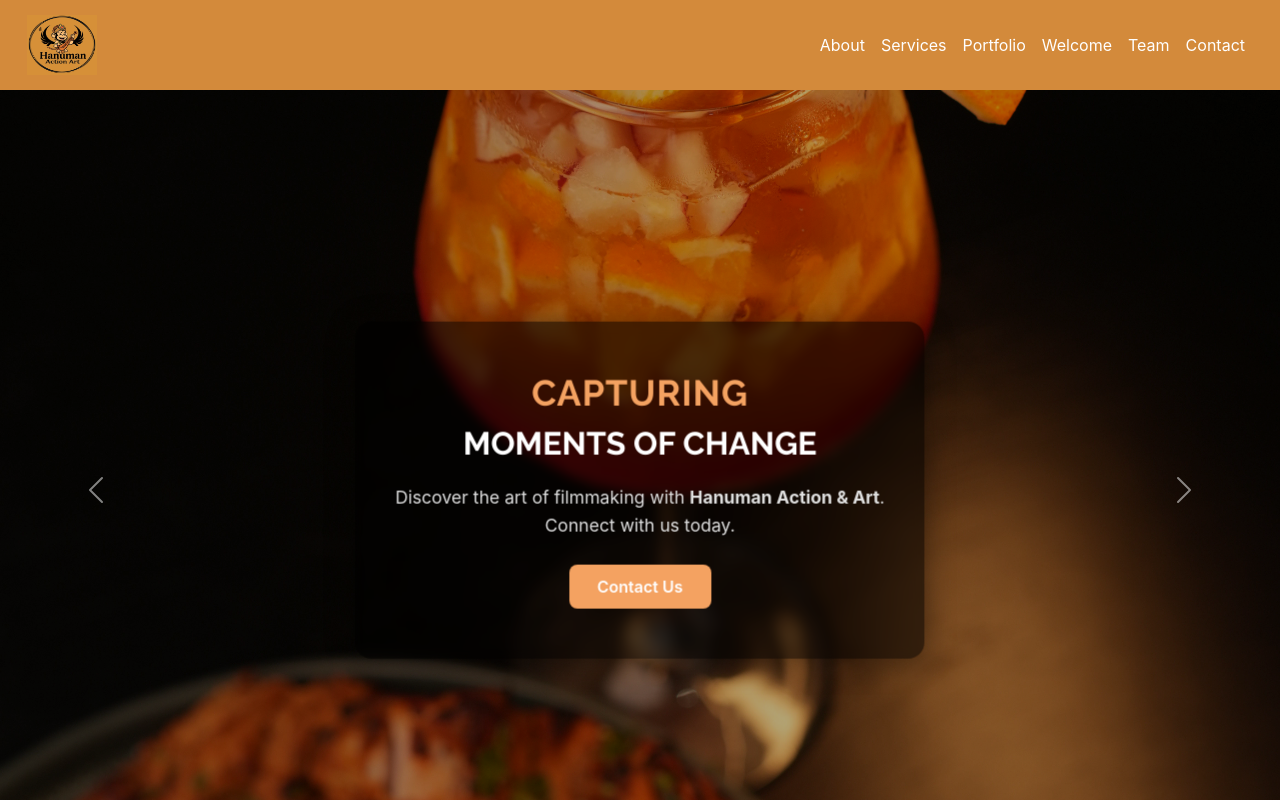
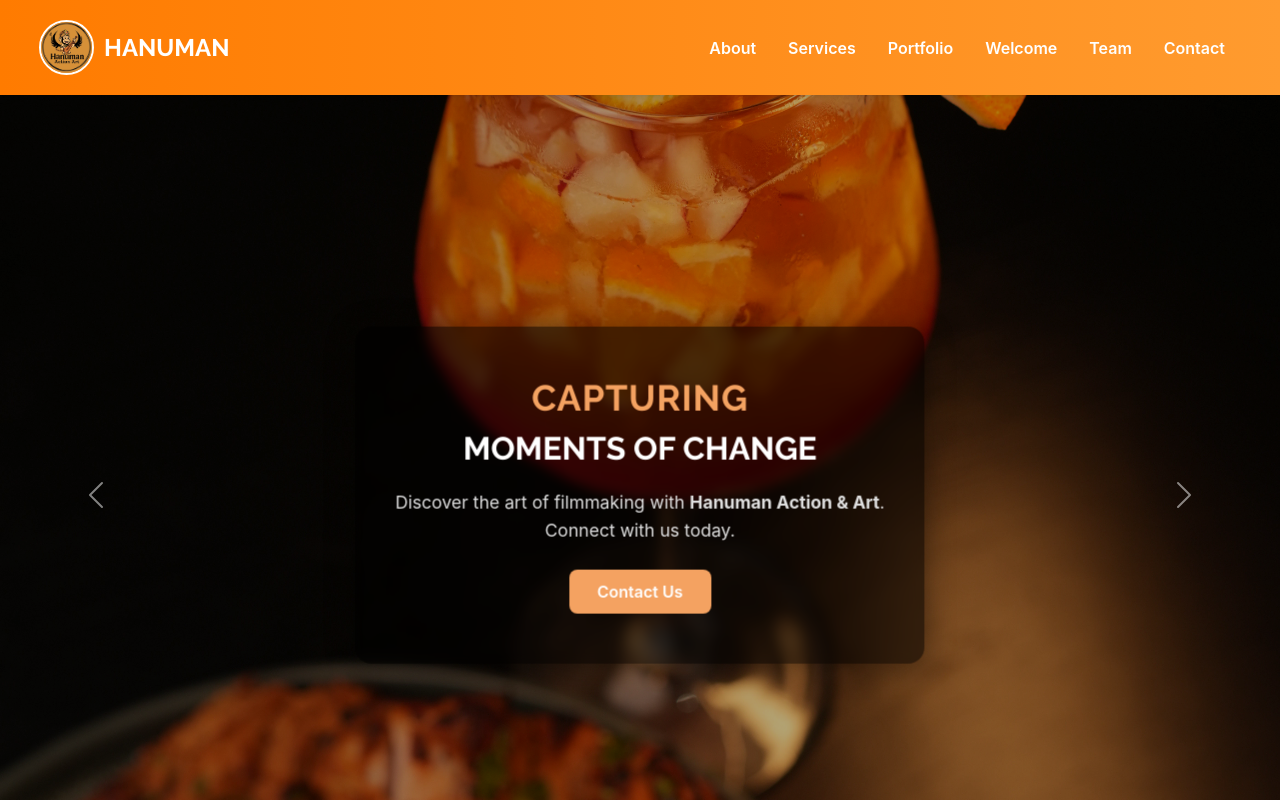
Before and after one commit to VAISHNAVIMISHRA24/hanuman_action, a React (Create React App) app: page / in a window 1280 px wide. Shown: the top 800 px of the page. Built offline with nearby package versions, Linux system fonts and the light colour scheme; what smooth-scroll would draw is missing.

Commit message:
fix the team and client component

```diff
--- a/package.json
+++ b/package.json
@@ -10,6 +10,7 @@
     "axios": "^1.11.0",
     "emailjs-com": "^2.6.4",
     "framer-motion": "^4.1.17",
+    "lucide-react": "^0.546.0",
     "react": "^17.0.1",
     "react-dom": "^17.0.1",
     "react-scripts": "^5.0.1",
--- a/public/css/style.css
+++ b/public/css/style.css
@@ -350,6 +350,98 @@ header .intro-text {
 #services .service-desc {
   margin-bottom: 40px;
 }
+.team-card {
+  background: #fff;
+  border-radius: 16px;
+  overflow: hidden;
+  box-shadow: 0 4px 12px rgba(0, 0, 0, 0.1);
+  transition: transform 0.4s ease, box-shadow 0.4s ease;
+  cursor: pointer;
+}
+
+.team-card:hover {
+  transform: translateY(-8px);
+  box-shadow: 0 8px 18px rgba(0, 0, 0, 0.15);
+}
+
+/* Image section */
+.team-img-wrapper {
+  position: relative;
+  overflow: hidden;
+  border-radius: 16px 16px 0 0;
+}
+
+.team-img {
+  width: 100%;
+  height: 320px;
+  object-fit: cover;
+  transition: transform 0.5s ease;
+}
+
+.team-card:hover .team-img {
+  transform: scale(1.1);
+}
+
+/* Overlay appears on hover */
+.team-overlay {
+  position: absolute;
+  inset: 0;
+  /* background: linear-gradient(to top right, rgba(255, 136, 0, 0.85), rgba(255, 94, 0, 0.85)); */
+  opacity: 0;
+  display: flex;
+  justify-content: center;
+  align-items: center;
+  transition: opacity 0.4s ease;
+}
+
+.team-card:hover .team-overlay {
+  opacity: 1;
+}
+
+/* Social icons inside overlay */
+.social-icons a {
+  color: #fff;
+  background: rgba(255, 255, 255, 0.2);
+  margin: 0 8px;
+  padding: 10px;
+  border-radius: 50%;
+  font-size: 1.2rem;
+  transition: background 0.3s ease;
+}
+
+.social-icons a:hover {
+  background: #fff;
+  color: #ff7b00;
+}
+
+/* Text section */
+.team-caption {
+  padding: 15px 10px 25px;
+  transition: color 0.3s ease;
+}
+
+.team-caption h4 {
+  font-weight: 600;
+  margin-bottom: 5px;
+  color: #222;
+  transition: color 0.3s ease;
+}
+
+.team-caption p {
+  color: #777;
+  font-size: 0.95rem;
+  margin: 0;
+  transition: color 0.3s ease;
+}
+
+/* Change text color when hovering over card */
+.team-card:hover .team-caption h4 {
+  color: #ff7b00;
+}
+
+/* .team-card:hover .team-caption p {
+  color: #ff9f3c;
+} */
 
 /* Section Background */
 .about-section {
@@ -715,3 +807,132 @@ label {
     margin: 10px 0;
   }
 }
+.navbar-nav .nav-link {
+  position: relative;
+  transition: color 0.3s ease;
+}
+
+.navbar-nav .nav-link::after {
+  content: "";
+  position: absolute;
+  left: 0;
+  bottom: 0;
+  width: 0;
+  height: 2px;
+  background-color: white;
+  transition: width 0.3s ease;
+}
+
+.navbar-nav .nav-link:hover {
+  color: #ffe8c2 !important;
+}
+
+.navbar-nav .nav-link:hover::after {
+  width: 100%;
+}
+.client-section {
+  background-color: #f8f9fa;
+}
+
+/* .section-title {
+  color: #ff7b00;
+  font-weight: 700;
+  letter-spacing: 1px;
+} */
+
+.review-card {
+  background: #fff;
+  border-radius: 15px;
+  box-shadow: 0 4px 12px rgba(0, 0, 0, 0.08);
+  transition: all 0.4s ease;
+  border: 1px solid transparent;
+}
+
+.review-card:hover {
+  transform: translateY(-8px);
+  border-color: #ff9b2f;
+  box-shadow: 0 8px 20px rgba(255, 123, 0, 0.2);
+}
+
+.avatar-wrapper {
+  position: relative;
+}
+
+.avatar {
+  width: 60px;
+  height: 60px;
+  border-radius: 50%;
+  border: 3px solid #ff9b2f;
+  object-fit: cover;
+}
+
+.star-badge {
+  position: absolute;
+  bottom: 0;
+  right: -5px;
+  background: #ff7b00;
+  color: white;
+  font-size: 0.8rem;
+  border-radius: 50%;
+  width: 18px;
+  height: 18px;
+  display: flex;
+  align-items: center;
+  justify-content: center;
+  border: 2px solid white;
+}
+
+.rating {
+  font-size: 0.9rem;
+}
+
+.review-text {
+  font-size: 0.95rem;
+  line-height: 1.6;
+  transition: all 0.3s ease;
+  overflow: hidden;
+}
+
+/* Collapsed = show only 3 lines */
+.review-text.collapsed {
+  display: -webkit-box;
+  -webkit-line-clamp: 3; /* show 3 lines */
+  -webkit-box-orient: vertical;
+  overflow: hidden;
+  text-overflow: ellipsis;
+}
+
+/* Expanded = full text */
+.review-text.expanded {
+  -webkit-line-clamp: unset;
+  display: block;
+}
+
+.btn-review {
+  background: linear-gradient(90deg, #ff7b00, #ff9b2f);
+  color: white;
+  font-weight: 600;
+  border: none;
+  border-radius: 25px;
+  padding: 10px 25px;
+  transition: all 0.3s ease;
+}
+
+.btn-review:hover {
+  transform: scale(1.05);
+  background: linear-gradient(90deg, #ff9b2f, #ff7b00);
+}
+
+.btn-learn {
+  background: none;
+  border: none;
+  color: #ff7b00;
+  font-weight: 600;
+  cursor: pointer;
+  transition: color 0.3s ease;
+}
+
+.btn-learn:hover {
+  color: #ff9b2f;
+  text-decoration: underline;
+}
--- a/src/components/Team.jsx
+++ b/src/components/Team.jsx
@@ -1,38 +1,58 @@
 import React from "react";
+// import "./Team.css";
 
 export const Team = (props) => {
   return (
-    <div id="team" className="text-center">
+    <div id="team" className="text-center py-5">
       <div className="container">
         {/* Section Title */}
-        <div className="row justify-content-center">
+        <div className="row justify-content-center mb-4">
           <div className="col-md-8 section-title">
-            <h2>Meet the Team</h2>
-            <p>
-               We are a creative and dedicated team of designers and developers,
-  working together to craft modern and user-friendly digital solutions.
+            <h2 className="fw-bold mb-3">Meet the Team</h2>
+            <p className="text-muted">
+              We are a creative and dedicated team of designers and developers,
+              working together to craft modern and user-friendly digital
+              solutions.
             </p>
           </div>
         </div>
 
         {/* Team Members */}
-        <div className="row">
+        <div className="row justify-content-center">
           {props.data
             ? props.data.map((d, i) => (
-                <div
-                  key={`${d.name}-${i}`}
-                  className="col-md-3 col-sm-6 mb-4 team"
-                >
-                  <div className="thumbnail">
-                    <img src={d.img} alt={d.name} className="team-img img-fluid" />
-                    <div className="caption">
+                <div key={i} className="col-md-3 col-sm-6 mb-4">
+                  <div className="team-card">
+                    <div className="team-img-wrapper">
+                      <img src={d.img} alt={d.name} className="team-img" />
+                      <div className="team-overlay">
+                        {/* <div className="social-icons">
+                          {d.linkedin && (
+                            // <a href={d.linkedin} target="_blank" rel="noreferrer">
+                            <i style={{background:"#d38a3bff"}} className={d.linkedin}></i>
+                            // </a>
+                          )}
+                          {d.twitter && (
+                            <a href={d.twitter} target="_blank" rel="noreferrer">
+                              <i className="fa fa-twitter"></i>
+                            </a>
+                          )}
+                          {d.email && (
+                            <a href={`mailto:${d.email}`}>
+                              <i className="fa fa-envelope-fill"></i>
+                            </a>
+                          )}
+                        </div> */}
+                      </div>
+                    </div>
+                    <div className="team-caption">
                       <h4>{d.name}</h4>
                       <p>{d.job}</p>
                     </div>
                   </div>
                 </div>
               ))
-            : "loading"}
+            : "Loading..."}
         </div>
       </div>
     </div>
--- a/src/components/navigation.jsx
+++ b/src/components/navigation.jsx
@@ -9,38 +9,64 @@ const mystyle = {
 
 export const Navigation = (props) => {
   return (
-   <nav id="menu" className="navbar navbar-expand-lg  sticky-top" style={{background:"#d38a3bff"}} >
-  <div className="container-fluid">
-    {/* <a className="navbar-brand" href="#">Navbar</a> */}
-    <img src="img/hanumanlogo.jpg" className="" style={{height:"60px", width:"70px"}} />
+  <nav
+  id="menu"
+  className="navbar navbar-expand-lg sticky-top shadow-sm"
+  style={{
+    background: "linear-gradient(90deg, #ff7b00, #ff9b2f)", // gradient orange
+  }}
+>
+  <div className="container-fluid px-4">
+    {/* Logo */}
+    <a className="navbar-brand d-flex align-items-center" href="#home">
+      <img
+        src="img/hanumanlogo.jpg"
+        alt="Logo"
+        style={{
+          height: "55px",
+          width: "55px",
+          borderRadius: "50%",
+          border: "2px solid white",
+          objectFit: "cover",
+          marginRight: "10px",
+        }}
+      />
+      <span className="fw-bold text-white fs-4">Hanuman</span>
+    </a>
 
-    <button className="navbar-toggler" type="button" data-bs-toggle="collapse" data-bs-target="#navbarSupportedContent" aria-controls="navbarSupportedContent" aria-expanded="false" aria-label="Toggle navigation">
+    {/* Toggler */}
+    <button
+      className="navbar-toggler"
+      type="button"
+      data-bs-toggle="collapse"
+      data-bs-target="#navbarNav"
+      aria-controls="navbarNav"
+      aria-expanded="false"
+      aria-label="Toggle navigation"
+    >
       <span className="navbar-toggler-icon"></span>
     </button>
-    <div className="collapse navbar-collapse" id="navbarSupportedContent">
+
+    {/* Links */}
+    <div className="collapse navbar-collapse" id="navbarNav">
       <ul className="navbar-nav ms-auto mb-2 mb-lg-0">
-        <li className="nav-item">
-          <a className="nav-link active page-scroll" style={mystyle} href="#about">About</a>
-        </li>
-        <li className="nav-item">
-          <a className="nav-link active page-scroll" style={mystyle} href="#services">Services</a>
-        </li>
-        <li className="nav-item">
-          <a className="nav-link active page-scroll" style={mystyle} href="#portfolio">Portfolio</a>
-        </li>
-        <li className="nav-item">
-          <a className="nav-link active page-scroll" style={mystyle} href="#testimonials">Welcome</a>
-        </li>
-        <li className="nav-item">
-          <a className="nav-link active page-scroll" style={mystyle} href="#team">Team</a>
-        </li>
-        <li className="nav-item">
-          <a className="nav-link active page-scroll" style={mystyle} href="#contact">Contact</a>
-        </li>
+        {["About", "Services", "Portfolio", "Welcome", "Team", "Contact"].map(
+          (item) => (
+            <li className="nav-item" key={item}>
+              <a
+                className="nav-link text-white px-3 fw-semibold"
+                href={`#${item.toLowerCase()}`}
+              >
+                {item}
+              </a>
+            </li>
+          )
+        )}
       </ul>
     </div>
   </div>
 </nav>
+
 
     // <nav id="menu" classNameName="navbar navbar-default navbar-fixed-top" style={{background:"green"}}>
     //   <div classNameName="container">
--- a/src/components/testimonials.jsx
+++ b/src/components/testimonials.jsx
@@ -1,31 +1,77 @@
-import React from "react";
+import React, { useState } from "react";
 
 export const Testimonials = (props) => {
+  const [expandedIndex, setExpandedIndex] = useState(null);
+  const toggleExpand = (index) => {
+    setExpandedIndex(expandedIndex === index ? null : index);
+  };
   return (
-    <div id="testimonials">
-      <div className="container">
-        <div className="section-title text-center">
+    <div id="welcome">
+      {/* <div className="container"> */}
+        {/* <div className="section-title text-center">
           <h2>What our clients say</h2>
-        </div>
-        <div className="row">
-          {props.data
-            ? props.data.map((d, i) => (
-                <div key={`${d.name}-${i}`} className="col-md-4">
-                  <div className="testimonial">
-                    <div className="testimonial-image">
-                      {" "}
-                      <img src={d.img} alt="" />{" "}
+        </div> */}
+        <section id="testimonials" className="client-section py-5">
+      <div className="container text-center section-title">
+        <h2 className="section-title mb-3">
+        What our clients say
+        </h2>
+        <p className="text-muted mb-5">
+          Don’t just take our word for it — hear what our valued clients have to say about their experience working with us.
+        </p>
+
+         <div className="row g-4">
+          {props.data ? props.data.map((review, index) => {
+            const isExpanded = expandedIndex === index;
+            const showButton = review.text.length > 180; // only show if long enough
+
+
+            return (
+              <div key={index} className="col-12 col-md-6 col-lg-4">
+                <div className="review-card h-100 p-4 text-start">
+                  <div className="d-flex align-items-center mb-3">
+                    <div className="avatar-wrapper">
+                      <img
+                        src={review.img}
+                        alt={review.name}
+                        className="avatar"
+                      />
+                      <span className="star-badge">★</span>
                     </div>
-                    <div className="testimonial-content">
-                      <p>"{d.text}"</p>
-                      <div className="testimonial-meta"> - {d.name} </div>
+                    <div className="ms-3">
+                      <h6 className="mb-0 fw-bold">{review.name}</h6>
+                      <div className="rating text-warning">
+                        {"★".repeat(review.rating)}
+                      </div>
                     </div>
                   </div>
+
+                  <p
+                    className={`review-text fst-italic text-muted ${
+                      isExpanded ? "expanded" : "collapsed"
+                    }`}
+                  >
+                    “{review.text}”
+                  </p>
+
+
+                 {showButton && (
+                    <button
+                      className="btn-learn mt-2"
+                      onClick={() => toggleExpand(index)}
+                    >
+                      {isExpanded ? "Show Less" : "Learn More"}
+                    </button>
+                  )}
                 </div>
-              ))
-            : "loading"}
+              </div>
+            );
+          }):"loading"}
         </div>
       </div>
+    </section>
+
+      {/* </div> */}
     </div>
   );
 };
--- a/src/data/data.json
+++ b/src/data/data.json
@@ -133,55 +133,71 @@
   "Testimonials": [
     {
       "img": "img/testimonials/01.jpg",
-      "text": "\"Lorem ipsum dolor sit amet, consectetur adipiscing elit. Duis sed dapibus leo nec ornare diam sedasd commodo nibh ante facilisis bibendum dolor feugiat at.\"",
-      "name": "John Doe"
+      "text": "\"Highly impressed with the work done. Services offered are highly professional.\"",
+      "name": "Prdan",
+      "rating":"5"
     },
     {
       "img": "img/testimonials/02.jpg",
-      "text": "\"Lorem ipsum dolor sit amet, consectetur adipiscing elit. Duis sed dapibus leo nec ornare diam sedasd commodo nibh ante facilisis bibendum dolor feugiat at.\"",
-      "name": "Johnathan Doe"
+      "text": "\"Hanuman Art is an excellent agency providing high-quality services in the field of development documentaries. The agency has skilled, qualified, and highly cooperative professionals who genuinely understand the client’s needs and translate them effectively into impactful documentaries. Their prior experience in the development sector enables them to grasp the context quickly and bring authenticity to their work. I am very happy with the services provided by Hanuman Art and wish the team continued success in their future endeavors.\"",
+      "name": "PRADAN Dhamtari team",
+      "rating":"5"
     },
     {
       "img": "img/testimonials/03.jpg",
-      "text": "\"Lorem ipsum dolor sit amet, consectetur adipiscing elit. Duis sed dapibus leo nec ornare diam sedasd commodo nibh ante facilisis bibendum dolor feugiat at.\"",
-      "name": "John Doe"
+      "text": "\"We would like to extend our appreciation for your recent performance and contribution. Your team displayed great energy, coordination, and professionalism throughout the event. The audience truly enjoyed the performance, and it added significant value to our program.\"",
+      "name": "KABIR NAGAR KHEL SAMITI SOCIETY KABIR NAGAR RAIPUR ",
+      "rating":"5"
     },
     {
       "img": "img/testimonials/04.jpg",
       "text": "\"Lorem ipsum dolor sit amet, consectetur adipiscing elit. Duis sed dapibus leo nec ornare diam sedasd commodo nibh ante facilisis bibendum dolor feugiat at.\"",
-      "name": "Johnathan Doe"
+      "name": "Johnathan Doe",
+      "rating":"5"
     },
     {
       "img": "img/testimonials/05.jpg",
       "text": "\"Lorem ipsum dolor sit amet, consectetur adipiscing elit. Duis sed dapibus leo nec ornare diam sedasd commodo nibh ante facilisis bibendum dolor feugiat at.\"",
-      "name": "John Doe"
+      "name": "John Doe",
+      "rating":"5"
     },
     {
       "img": "img/testimonials/06.jpg",
       "text": "\"Lorem ipsum dolor sit amet, consectetur adipiscing elit. Duis sed dapibus leo nec ornare diam sedasd commodo nibh ante facilisis bibendum dolor feugiat at.\"",
-      "name": "Johnathan Doe"
+      "name": "Johnathan Doe",
+      "rating":"5"
     }
   ],
   "Team": [
     {
       "img": "img/team/01.jpg",
-      "name": "John Doe",
-      "job": "Director"
+      "name": "Krishnakant Dwivedi",
+      "job": "Cinematographer",
+      "linkedin ":"fa fa-linkedin"
     },
     {
       "img": "img/team/02.jpg",
-      "name": "Mike Doe",
-      "job": "Senior Designer"
+      "name": "Shashikant Pandey",
+      "job": "Writer & Music Producer",
+      "linkedin ":"fa fa-linkedin"
     },
     {
       "img": "img/team/03.jpg",
-      "name": "Jane Doe",
-      "job": "Senior Designer"
+      "name": "Yogesh Sharma",
+      "job": "Video Editor & VFX / 3D Creator",
+      "linkedin ":"bi bi-linkedin"
     },
     {
       "img": "img/team/04.jpg",
-      "name": "Karen Doe",
-      "job": "Project Manager"
+      "name": "Shubham Raj",
+      "job": "Graphic Designer",
+      "linkedin ":"bi bi-linkedin"
+    },
+     {
+      "img": "img/team/04.jpg",
+      "name": "Adarsh sharma",
+      "job": "Cinematographer",
+      "linkedin ":"bi bi-linkedin"
     }
   ],
   "Contact": {
```
Also changed, not shown: 2 other files (tests, documents, lock files or other folders).
